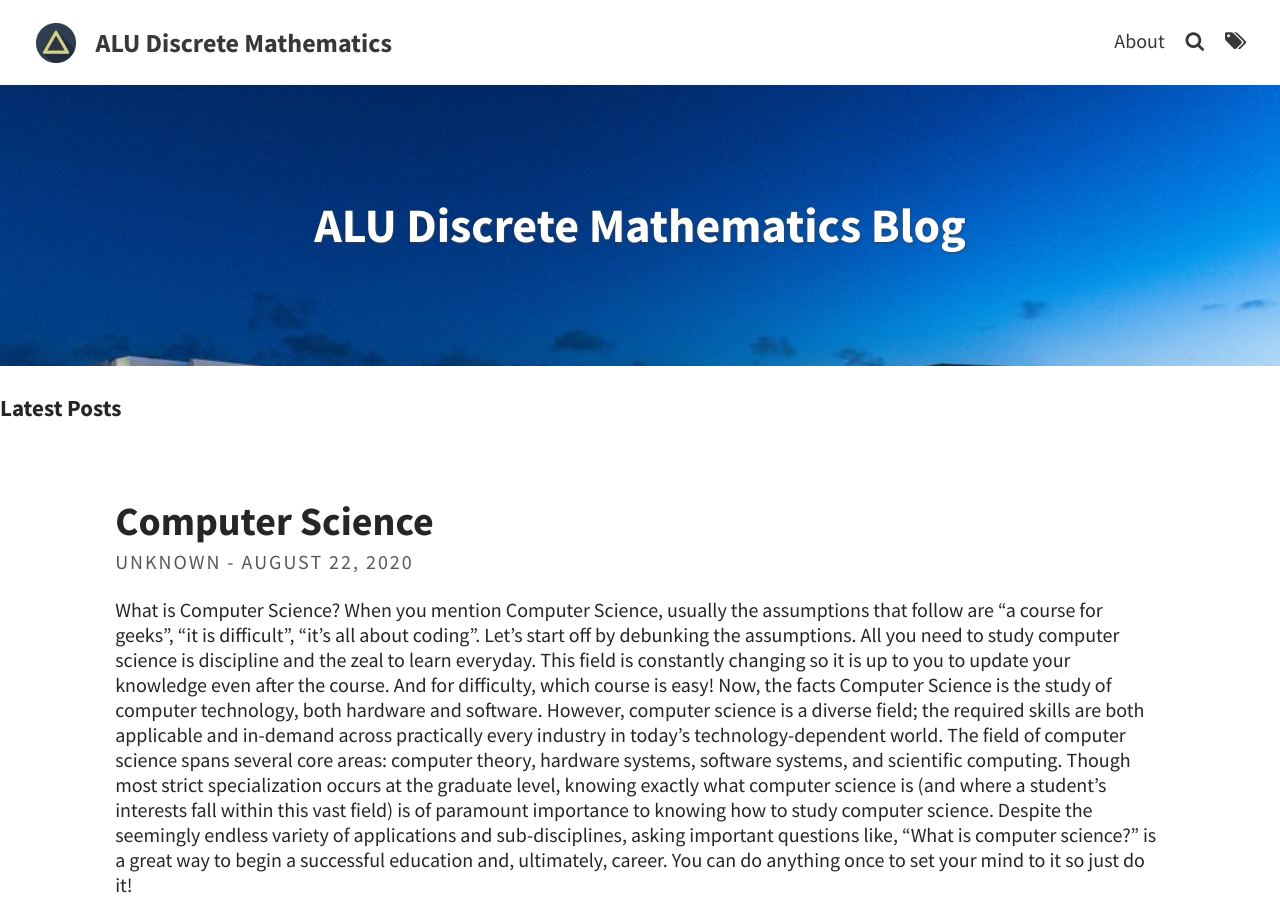
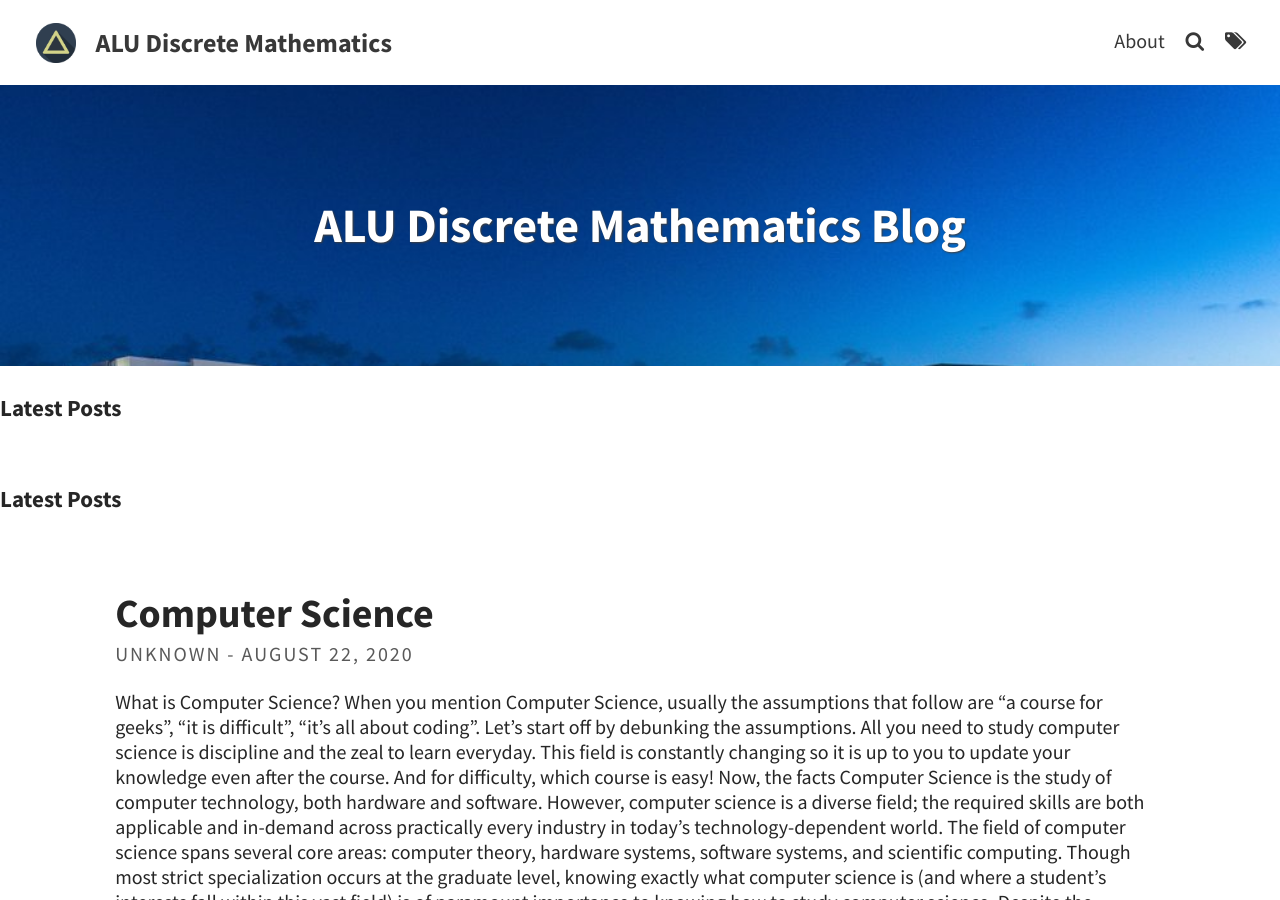
Before and after one commit to Wendy123-4/discretemath-blog, a Jekyll site: the page built from index.html, in a window 1280 px wide and 900 px high. Built offline with Jekyll 4.4.1, drawn with Linux system fonts in a browser that asks for light colours; the list of posts is cut into pages by our own code.

Commit message:
Update blog.html

```diff
--- a/_includes/blog.html
+++ b/_includes/blog.html
@@ -1,3 +1,15 @@
+<div class="container">
+	<div class="row">
+		<div class="col col-12">
+			{% if site.posts.size > 0 %}
+				<h4 class="lates-title">Latest Posts</h4>
+			{% endif %}
+		</div>
+	</div>
+</div>
+
+
+
 <div class="posts">
 
     {% for post in paginator.posts %}
```
